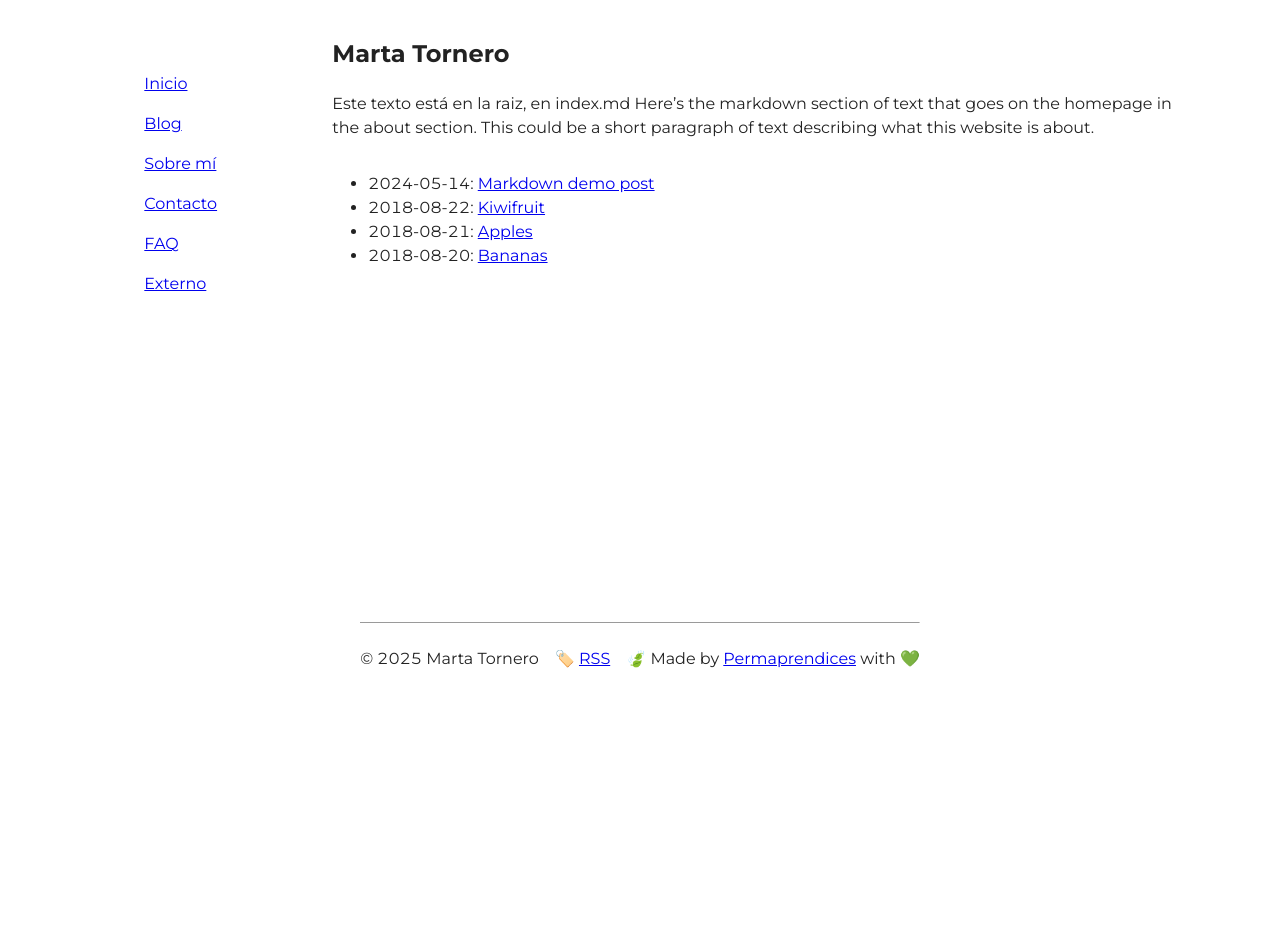
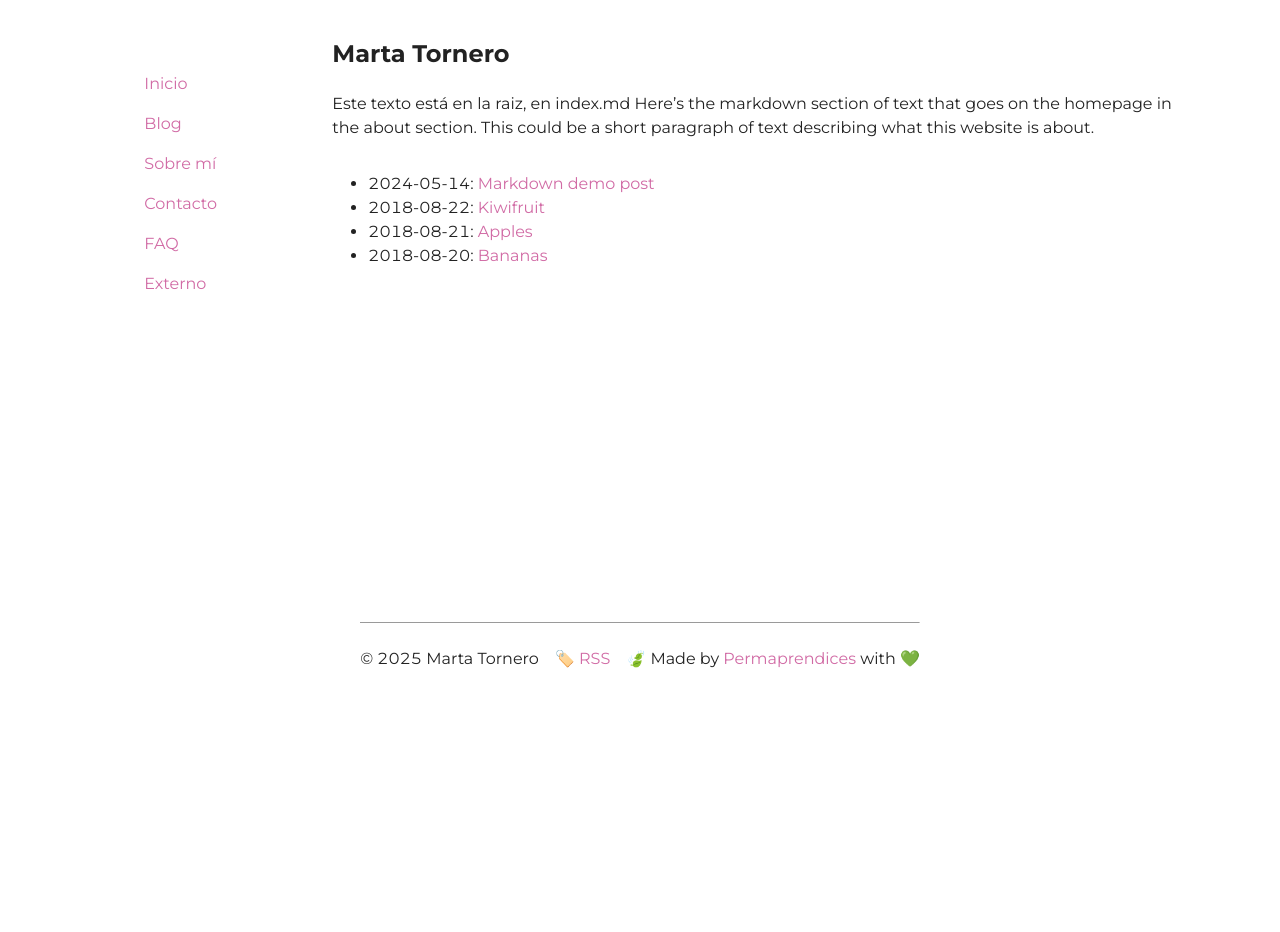
Before and after one commit to andreu55/martatornero.com, a Jekyll site: the page built from index.md, in a window 1280 px wide. Built offline with Jekyll 4.4.1, drawn with Linux system fonts in a browser that asks for light colours.

Commit message:
- Fuente magenta suave

```diff
--- a/_sass/fonts.scss
+++ b/_sass/fonts.scss
@@ -1 +1,2 @@
+// 1
 @import url('https://fonts.googleapis.com/css2?family=Montserrat:ital,wght@0,100..900;1,100..900&display=swap&subset=latin');
--- a/_sass/main.scss
+++ b/_sass/main.scss
@@ -1,4 +1,4 @@
-// Estructura del Layout con Grid
+// 3
 body {
     // Mueve el padding aquí si quieres espacio alrededor de todo
     padding: 1rem;
@@ -12,6 +12,16 @@ body {
     grid-template-columns: 1fr minmax(auto, $sidebar-width) minmax(auto, $content-max-width) 1fr;
     gap: $gap-width; // Espacio entre las columnas definidas (sidebar y content)
     min-height: 100vh; // Asegura que el body ocupe al menos toda la altura de la ventana
+}
+
+a {
+    color: $link;
+    text-decoration: none;
+}
+
+a:hover {
+    color: $linkhover;
+    text-decoration: underline;
 }
 
 .sidebar {
@@ -202,8 +212,7 @@ hr {
 
     .site-nav li a {
         display: block;
-        text-decoration: none;
-        color: inherit;
+        // text-decoration: none; // Para que no se subraye al pinchar
         width: 100%;
         padding: 0.5rem 0;
     }
--- a/_sass/syntax.scss
+++ b/_sass/syntax.scss
@@ -1,3 +1,4 @@
+// 4
 // Code syntax
 code {
 	font-family: "Drafting";
--- a/_sass/variables.scss
+++ b/_sass/variables.scss
@@ -1,6 +1,11 @@
+// 2
+
 // Colors
 $primary: #222;
 $base-font-size: 16px; // Útil para cálculos si quieres ser explícito
+
+$link: #d16ba5;
+$linkhover: #a94d84;
 
 // Typography
 $indentation: 1.25rem; // 20px / 16px
```
